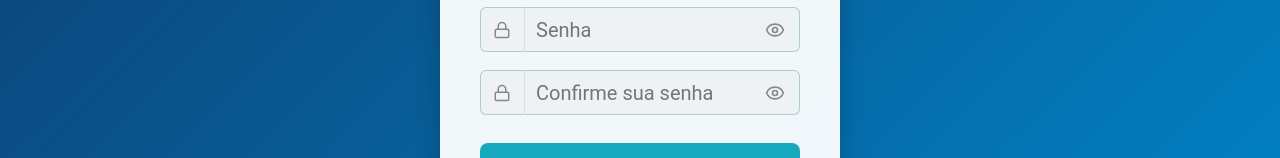
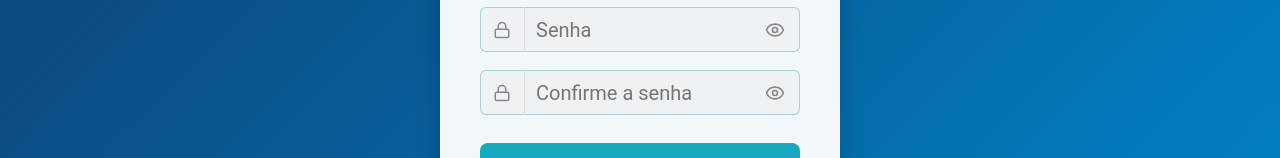
Before and after one commit to isamattoss/projetofrontend, a React (Vite) app: page /cadastro in a window 1280 px wide. Shown: the part 377-535 px from the top of the page. Built offline with nearby package versions, Linux system fonts and the light colour scheme.

Commit message:
Confirme a senha

```diff
--- a/src/Cadastro.jsx
+++ b/src/Cadastro.jsx
@@ -102,7 +102,7 @@ const Cadastro = () => {
                         <input
                             type={showConfirmPassword ? "text" : "password"}
                             name="confirmPassword"
-                            placeholder="Confirme sua senha"
+                            placeholder="Confirme a senha"
                             value={formData.confirmPassword}
                             onChange={handleChange}
                             className={errors.confirmPassword ? 'input-field error' : 'input-field'}
```
